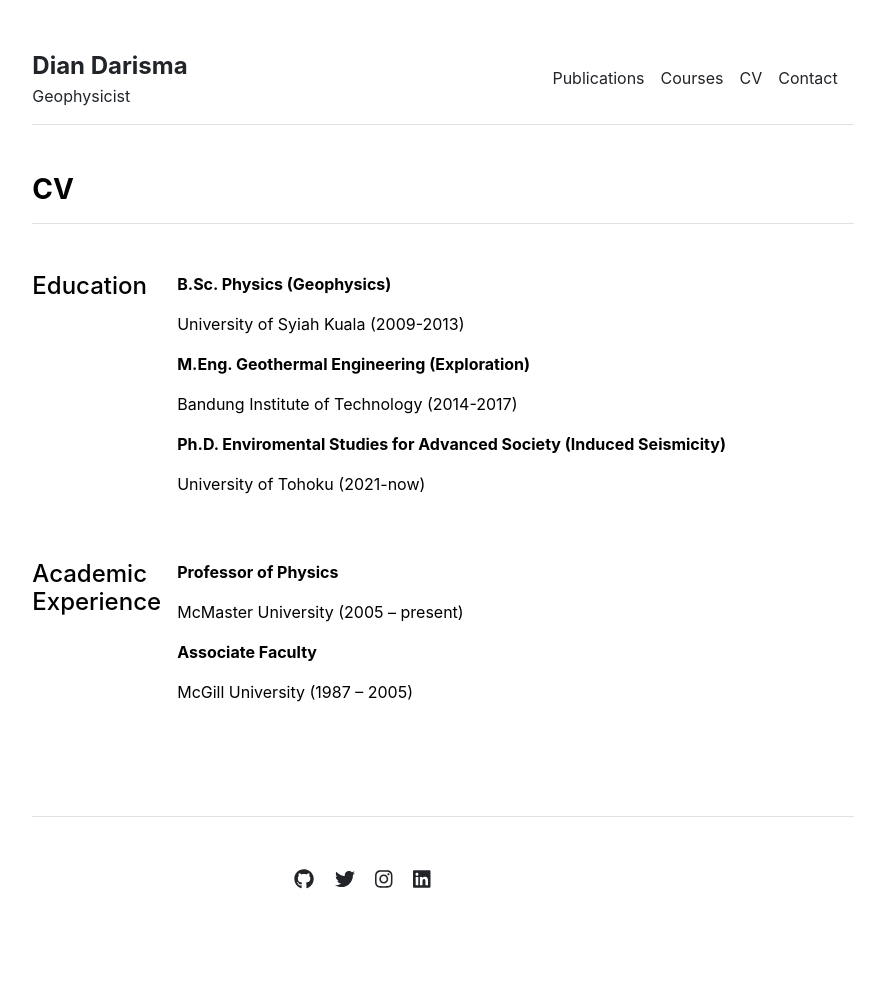
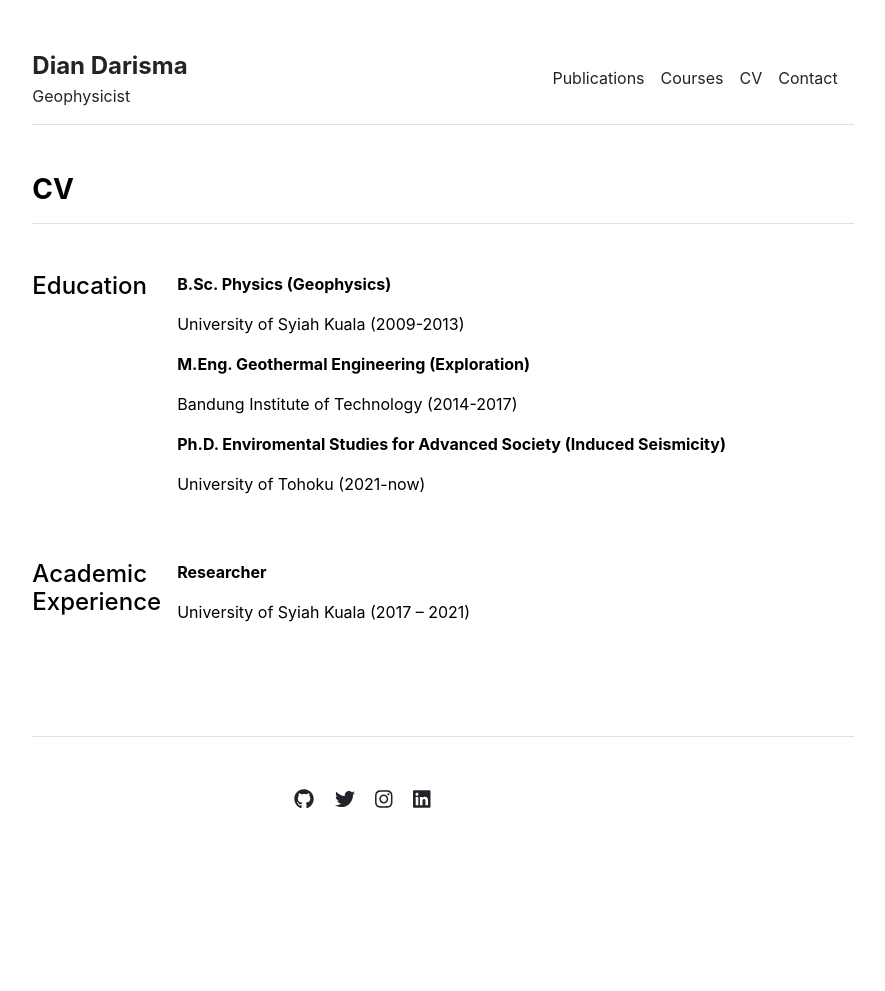
Before and after one commit to diandarisma/diandarisma.github.io, a Jekyll site: the page built from cv.md, in a window 1280 px wide. Shown: the whole page, without its empty margins (197-1082 px from the left). Built offline with Jekyll 4.4.1, drawn with Linux system fonts in a browser that asks for light colours; after the commit the page ends 911 px from its top, so only the background shows below that.

Commit message:
Update academic-experience.yml

```diff
--- a/_data/cv/academic-experience.yml
+++ b/_data/cv/academic-experience.yml
@@ -1,5 +1,2 @@
-- title: 'Professor of Physics'
-  description: 'McMaster University (2005 – present)'
-
-- title: 'Associate Faculty'
-  description: 'McGill University (1987 – 2005)'
+- title: 'Researcher'
+  description: 'University of Syiah Kuala (2017 – 2021)'
```
